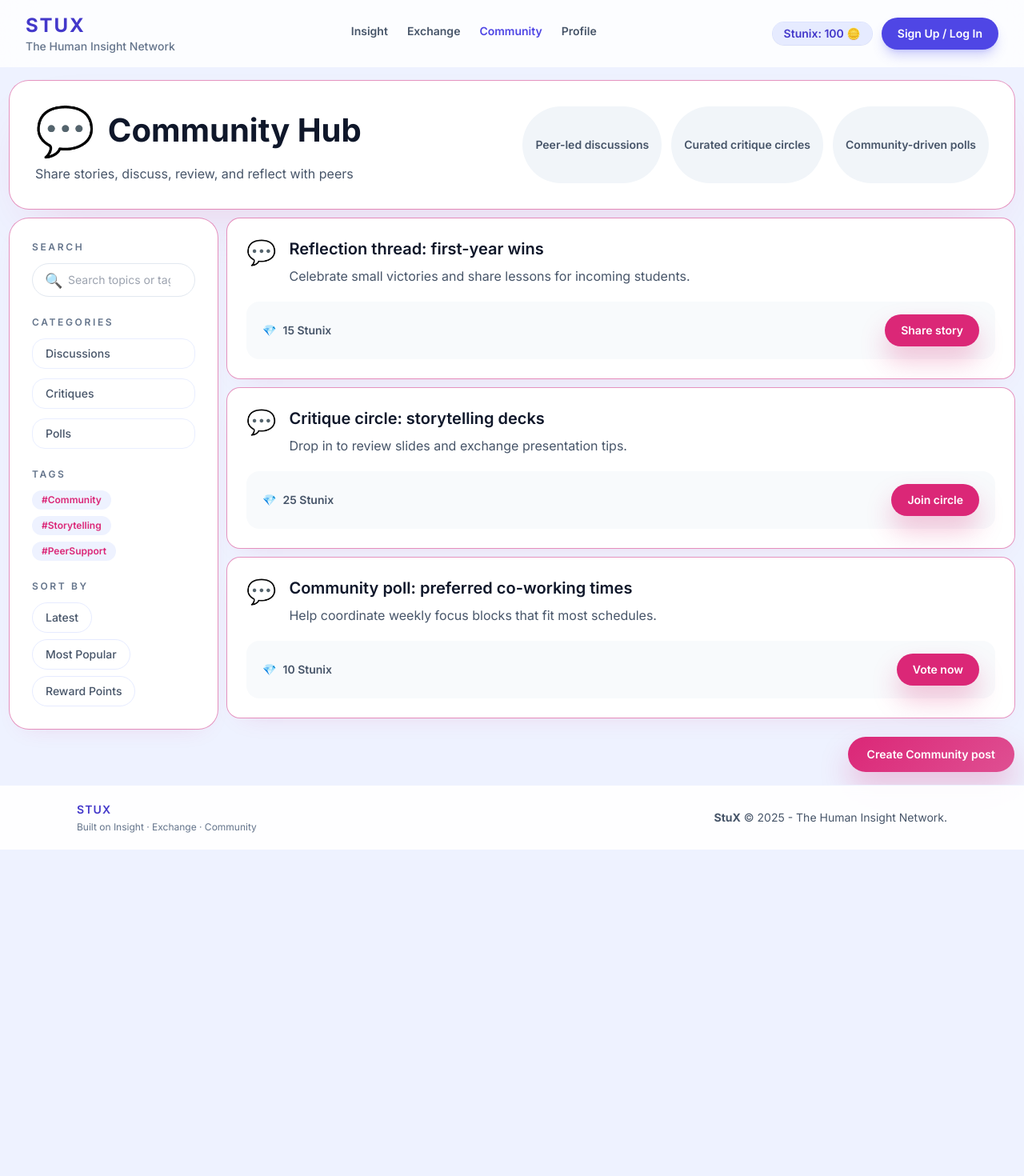
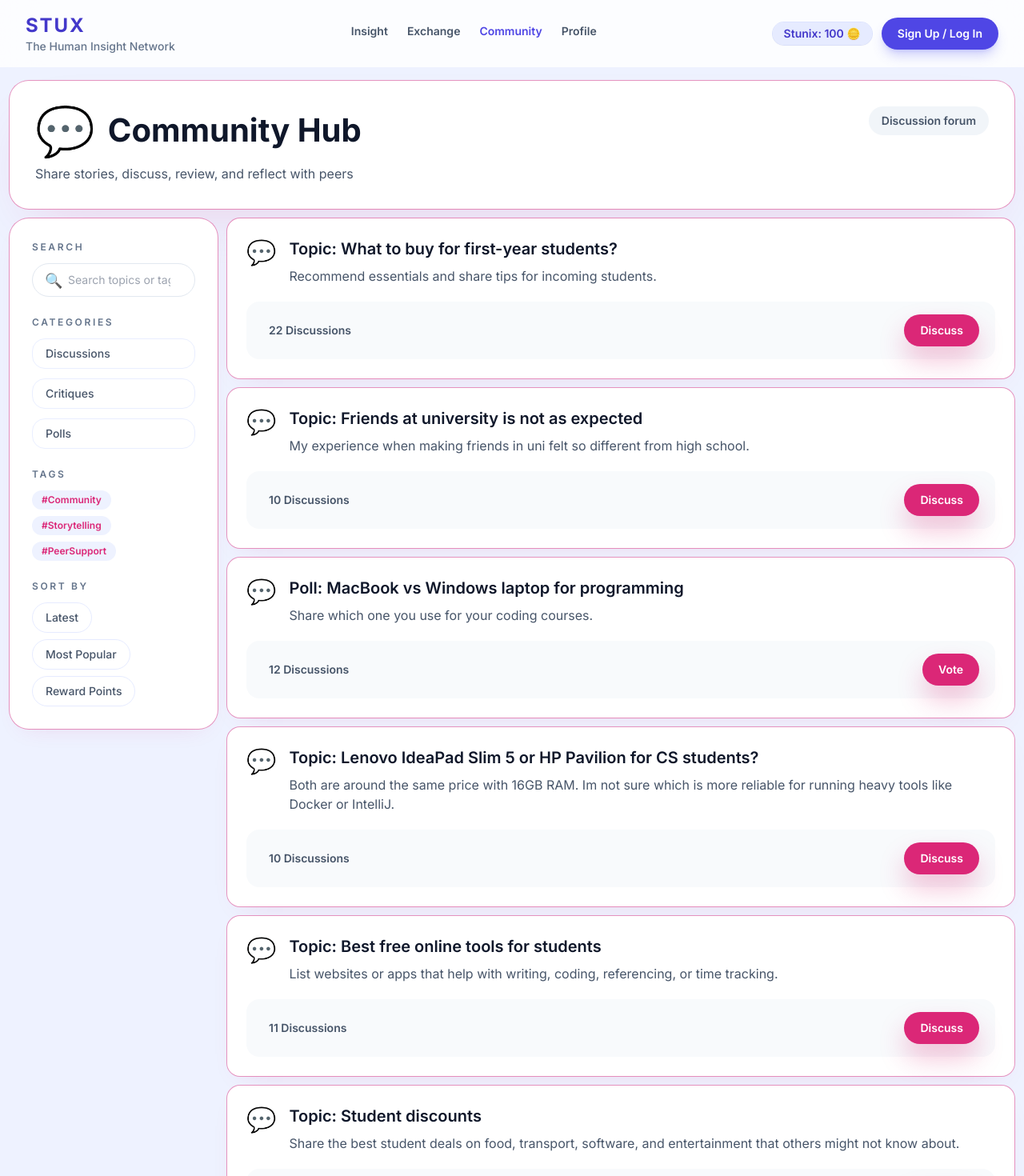
Before and after one commit to triek/stu-x, a Vue app: page /community in a window 1280 px wide. Shown: the top 1470 px of the page at 80% size. Before the commit the page ends 1062 px from the top, so only its background shows below. Built offline with nearby package versions, Linux system fonts and the light colour scheme.

Commit message:
update post contents and some button layout fixes

```diff
--- a/src/components/PillarLayout.vue
+++ b/src/components/PillarLayout.vue
@@ -120,11 +120,11 @@ const submitForm = () => {
         </p>
       </div>
 
-      <div v-if="config.highlights?.length" class="flex flex-wrap gap-3 justify-end text-sm text-slate-600">
+      <div v-if="config.highlights?.length" class="flex flex-col items-end gap-3 self-start justify-self-end text-sm text-slate-600">
         <span
           v-for="highlight in config.highlights"
           :key="highlight"
-          class="inline-flex w-auto shrink-0 items-center gap-2 rounded-full bg-slate-100 px-4 py-2 font-semibold whitespace-nowrap">
+          class="inline-flex w-auto max-w-max self-auto items-center gap-2 rounded-full bg-slate-100 px-4 py-2 font-semibold whitespace-nowrap">
           {{ highlight }}
         </span>
       </div>
@@ -217,8 +217,8 @@ const submitForm = () => {
               <!-- Buttons -->
               <div class="flex flex-wrap items-center justify-between gap-3 rounded-2xl bg-slate-50 px-5 py-4">
                 <span class="inline-flex items-center gap-2 text-sm font-semibold text-slate-600">
-                  <span>💎</span>
-                  <span>{{ item.reward }} Stunix</span>
+                  <span></span>
+                  <span>{{ item.discussion }} Discussions</span>
                 </span>
 
                 <button
@@ -247,7 +247,7 @@ const submitForm = () => {
               boxShadow: 'var(--pillar-shadow-cta-strong)',
             }"
           >
-            {{ config.createLabel ?? `Create ${config.title} post` }}
+            {{ config.createLabel ?? `Create ${config.title} Post` }}
           </button>
         </footer>
       </div>
--- a/src/views/CommunityView.vue
+++ b/src/views/CommunityView.vue
@@ -8,26 +8,62 @@ const config = {
   headline: 'Community Hub',
   description:
     'Share stories, discuss, review, and reflect with peers',
-  highlights: ['Peer-led discussions', 'Curated critique circles', 'Community-driven polls'],
+  highlights: ['Discussion forum'],
   actionLabel: 'Comment',
   feed: [
     {
-      title: 'Reflection thread: first-year wins',
-      description: 'Celebrate small victories and share lessons for incoming students.',
-      reward: 15,
-      cta: 'Share story',
+      title: 'Topic: What to buy for first-year students?',
+      description: 'Recommend essentials and share tips for incoming students.',
+      discussion: 22,
+      cta: 'Discuss',
     },
     {
-      title: 'Critique circle: storytelling decks',
-      description: 'Drop in to review slides and exchange presentation tips.',
-      reward: 25,
-      cta: 'Join circle',
+      title: 'Topic: Friends at university is not as expected',
+      description: 'My experience when making friends in uni felt so different from high school.',
+      discussion: 10,
+      cta: 'Discuss',
     },
     {
-      title: 'Community poll: preferred co-working times',
-      description: 'Help coordinate weekly focus blocks that fit most schedules.',
-      reward: 10,
-      cta: 'Vote now',
+      title: 'Poll: MacBook vs Windows laptop for programming',
+      description: 'Share which one you use for your coding courses.',
+      discussion: 12,
+      cta: 'Vote',
+    },
+    {
+      title: 'Topic: Lenovo IdeaPad Slim 5 or HP Pavilion for CS students?',
+      description: 'Both are around the same price with 16GB RAM. Im not sure which is more reliable for running heavy tools like Docker or IntelliJ.',
+      discussion: 10,
+      cta: 'Discuss',
+    },
+    {
+      title: 'Topic: Best free online tools for students',
+      description: 'List websites or apps that help with writing, coding, referencing, or time tracking.',
+      discussion: 11,
+      cta: 'Discuss',
+    },
+    {
+      title: 'Topic: Student discounts',
+      description: 'Share the best student deals on food, transport, software, and entertainment that others might not know about.',
+      discussion: 4,
+      cta: 'Discuss',
+    },
+    {
+      title: 'Topic: Managing money on a student budget',
+      description: 'How do you plan weekly expenses, track spending, and save while studying?',
+      discussion: 6,
+      cta: 'Discuss',
+    },
+    {
+      title: 'Topic: Group assignments and how to deal with unresponsive teammates',
+      description: 'What is your experiences and strategies for keeping projects on track when not everyone contributes equally?',
+      discussion: 18,
+      cta: 'Discuss',
+    },
+    {
+      title: 'Topic: Choosing the right laptop or tablet for study',
+      description: 'Should I buy a MacBook Air M1 or an iPad Air for studying?',
+      discussion: 3,
+      cta: 'Discuss',
     },
   ],
   categories: ['Discussions', 'Critiques', 'Polls'],
@@ -35,7 +71,7 @@ const config = {
 }
 
 const formDefaults = {
-  reward: '15',
+  discussion: '0',
 }
 </script>
 
--- a/src/views/ExchangeView.vue
+++ b/src/views/ExchangeView.vue
@@ -69,7 +69,7 @@ const baseConfig = {
   accent: '#0f766e',
   headline: 'Exchange Hub',
   description: 'Find or offer help, courses, and study exchanges.',
-  highlights: ['+ Earn Stunix while teaching', 'Trusted profiles', 'Curated for academic value'],
+  highlights: ['Non-Stunix trading'],
   categories: [],
   tags: ['#Mentorship', '#Courses', '#Resources', '#SkillExchange'],
   createLabel: 'Create Exchange Offer',
@@ -127,7 +127,7 @@ const config = computed(() => ({
             <article
               v-for="post in items"
               :key="post.id"
-              class="grid gap-5 rounded-3xl border border-slate-100 bg-white p-6 shadow-panel ring-1 transition hover:-translate-y-1 hover:shadow-xl"
+              class="grid gap-5 rounded-3xl bg-white p-6 shadow-panel ring-1 transition hover:-translate-y-1 hover:shadow-xl"
               :style="{ '--tw-ring-color': `var(--pillar-ring-strong)` }">
             <div class="flex items-center gap-4">
               <!-- Image -->
@@ -176,7 +176,7 @@ const config = computed(() => ({
             </div>
 
             <!-- Buttons -->
-            <div class="flex flex-wrap gap-3">
+            <div class="flex flex-wrap justify-end gap-3">
               <button
                 v-for="action in post.actions"
                 :key="action.label"
--- a/src/views/InsightView.vue
+++ b/src/views/InsightView.vue
@@ -24,12 +24,12 @@ const config = {
   headline: 'Insight Hub',
   description:
     'Share or join research studies and request feedback',
-  highlights: ['Spend Stunix', 'Earn Stunix'],
+  highlights: ['Spend Stunix for requests', 'Earn Stunix for answers'],
   categories: ['Academic Studies', 'Product Feedback', 'Student Projects', 'Reflection Journals'],
   tags: ['#UX', '#Psychology', '#AI', '#Marketing'],
   sortFilters: ['Latest', 'Reward Points', 'Closing Soon'],
   actionLabel: 'Participate',
-  createLabel: 'Create Insight Post',
+  createLabel: 'Request Insight',
   feed: insightPosts,
 }
 
```
Also changed, not shown: src/data/exchangePosts.js (+34 -34 lines).
